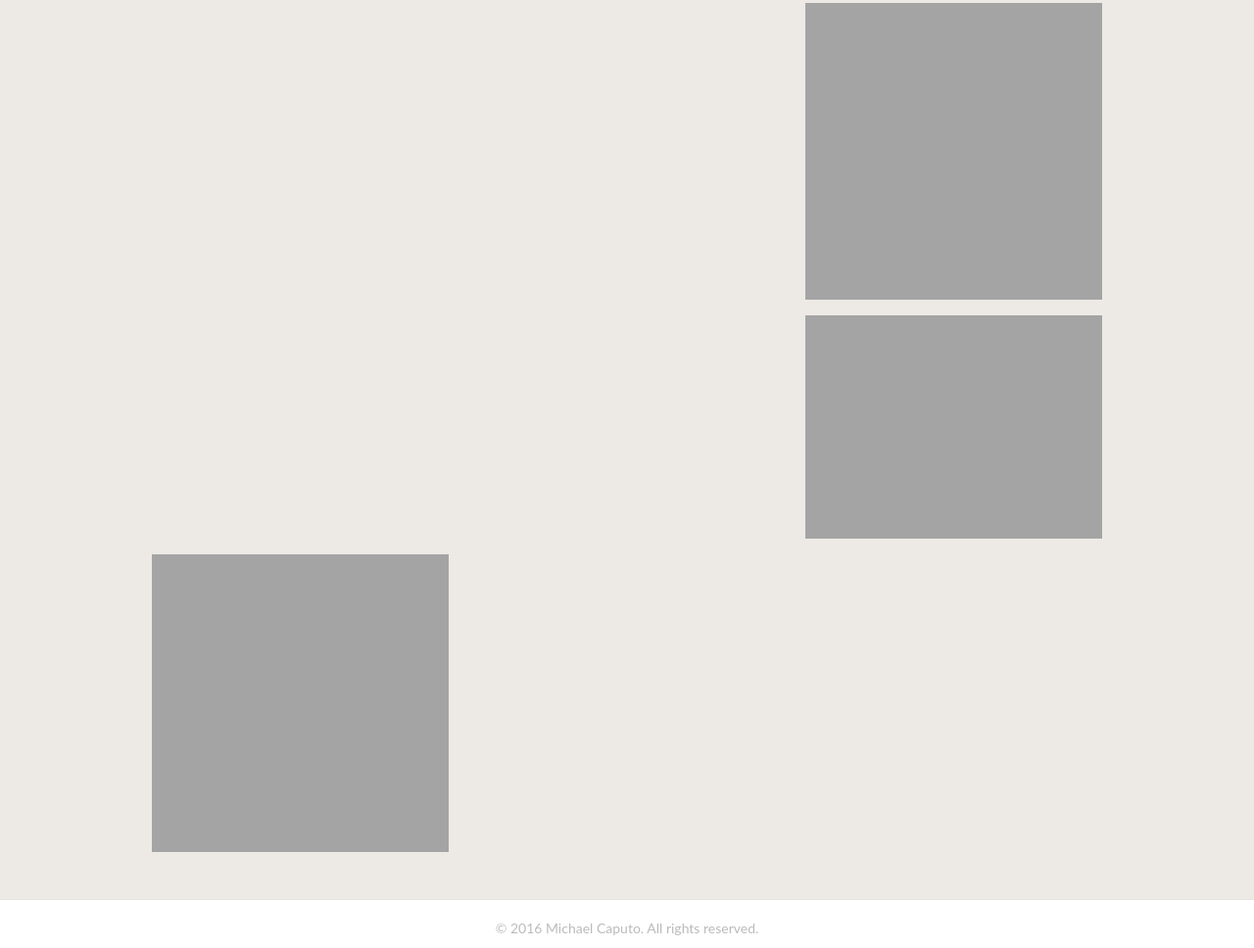
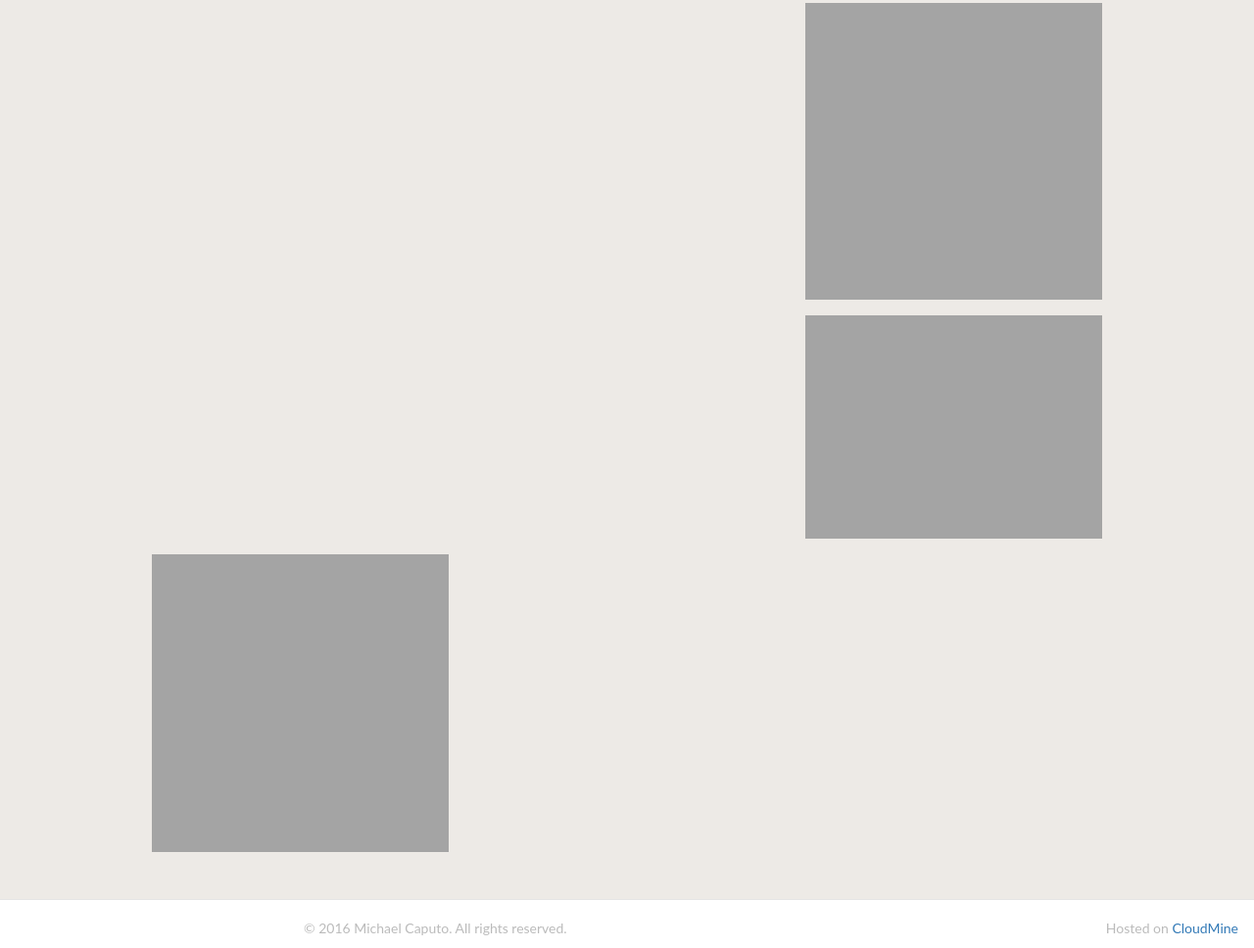
Before and after one commit to stormageddon/mikecaputo-me, a plain HTML site: page index.html in a window 1280 px wide. Shown: the part 599-1567 px from the top of the page at 98% size. Drawn offline with Linux system fonts and the light colour scheme; files that its build step writes are made by us from their sources.

Commit message:
Add hosted by CloudMine to footer

```diff
--- a/css/main.css
+++ b/css/main.css
@@ -182,6 +182,13 @@ h3 {
 
 .container > .copyright-notice {
     color: #BBB;
+    float: left;
+}
+
+.container > .cloudmine-notice {
+    color: #BBB;
+    float: right;
+    padding-right: 16px;
 }
 
 .projects-section {
@@ -308,7 +315,7 @@ h3 {
 }
 
 .copyright-container {
-    margin: 0 auto;
+    float: right;
 }
 
 .photo-attribution {
--- a/index.html
+++ b/index.html
@@ -36,7 +36,7 @@
 	      <li class="active"><a href="#/">home</a></li>
 	    </ul>
 	    <ul class="nav navbar-nav">
-	      <li><a class="nav-link" href="http://caputo.io/blog">blog</a></li>
+	      <li><a class="nav-link" href="http://www.caputo.io/blog">blog</a></li>
 	    </ul>
 	    <ul class="nav navbar-nav">
 	      <li><a href="https://www.dropbox.com/s/er93u846zhw01eo/resume_doc_March_15_2016.pdf?dl=1">resume</a></li>
@@ -136,6 +136,7 @@
     <div class="footer">
       <div class="container text-center copyright-container">
         <p class="copyright-notice">&copy; 2016 Michael Caputo. All rights reserved.</p>
+	<p class="cloudmine-notice">Hosted on <a href="http://cloudmineinc.com">CloudMine</a></p>
       </div>
     </div>
 
```
